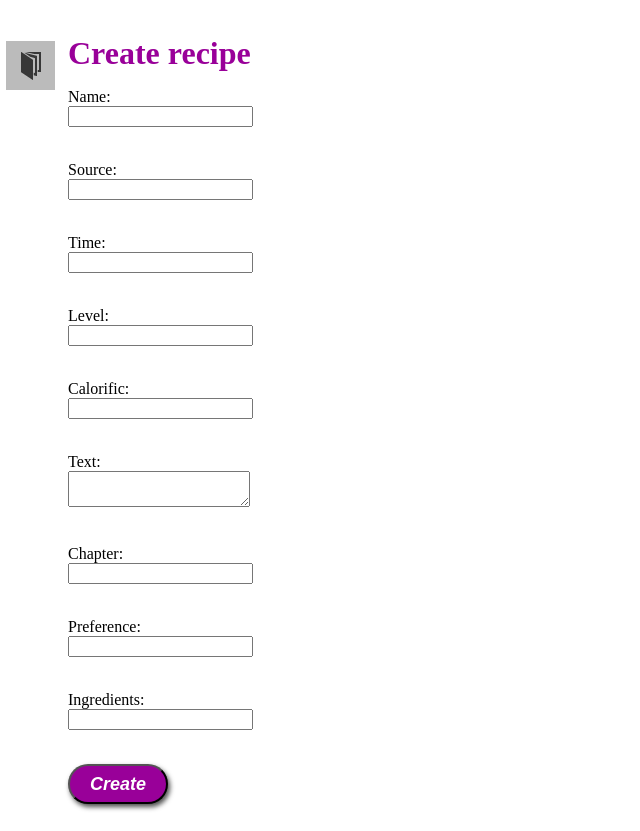
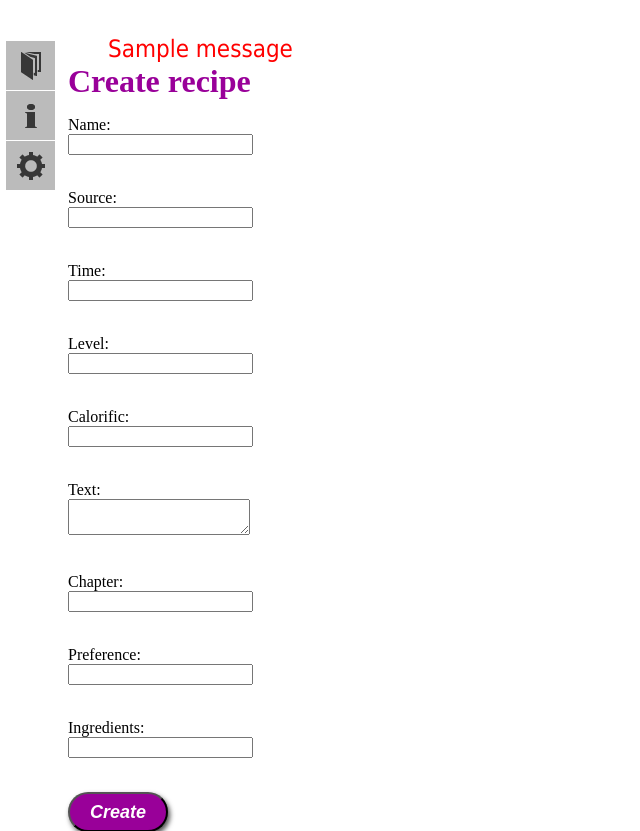
Before and after one commit to Marqueeze/PRBD-CookBook, a Flask app: page /create/recipe in a window 1280 px wide. Shown: the top 831 px of the page, without its empty margins (0-640 px from the left). Run offline with Flask 2, Linux system fonts and the light colour scheme; one stand-in notice (Sample message) is shown.

Commit message:
Done Statistics, foolcheck and Search. ?TODO? User-friendly UI (please no)

```diff
--- a/app.py
+++ b/app.py
@@ -14,18 +14,29 @@ instance_dict = {
     "recipe": Recipe,
     "ingredient": Ingredient,
     "preference": Preference
+    }
+
+statistics_dict = {
+    "chapter": len(Chapter.query.all()),
+    "recipe": len(Recipe.query.all()),
+    "ingredient": len(Ingredient.query.all()),
+    "preference": len(Preference.query.all())
 }
 
 
 @app.route("/create/<instance>", methods=["GET", "POST"])
 def create(instance):
-    form = form_dict[instance.lower()]
-    form = form()
-    if form.validate_on_submit():
-        form.create_instance()
-        flash('{} added successfully'.format(instance.capitalize()))
-        return redirect(url_for('index'))
-    return render_template("create.html", form=form, instance=instance.lower())
+    try:
+        form = form_dict[instance.lower()]
+        form = form()
+        if form.validate_on_submit():
+            form.create_instance()
+            flash('{} added successfully'.format(instance.capitalize()))
+            return redirect(url_for('index'))
+        return render_template("create.html", form=form, instance=instance.lower(), statistics_dict=statistics_dict)
+    except Exception:
+        flash("An Error while creating")
+        return redirect(url_for("index"))
 
 
 @app.route('/', methods=['GET', 'POST'])
@@ -36,35 +47,58 @@ def index():
         "ingredient": Ingredient.query.all(),
         "preference": Preference.query.all()
     }
-    return render_template("tables.html", contents_dict=contents_dict)
+    return render_template("tables.html", contents_dict=contents_dict, statistics_dict=statistics_dict)
 
 
 @app.route('/change/<chtype>/<changing>', methods=['GET', 'POST'])
 def change(changing, chtype):
+    try:
+        contents_dict = {
+            "chapter": Chapter.query.all(),
+            "recipe": Recipe.query.all(),
+            "ingredient": Ingredient.query.all(),
+            "preference": Preference.query.all()
+        }
+        form = form_dict[chtype]
+        form = form()
+        if form.validate_on_submit():
+            form.create_instance(_id=changing)
+            flash('{} changed successfully'.format(chtype.capitalize()))
+            return redirect(url_for('index'))
+        for i in range(len(form)):
+            form.get_item(i).data = instance_dict[chtype].query.get(int(changing)).get_item(i)
+        return render_template("change.html", form=form, index=int(changing), chtype=chtype, contents_dict=contents_dict,
+                               statistics_dict=statistics_dict)
+    except Exception:
+        flash("An Error while Changing")
+        return redirect(url_for('index'))
+
+
+@app.route('/delete/<chtype>/<deleting>', methods=['GET', 'POST'])
+def delete(deleting, chtype):
+    try:
+        inst = instance_dict[chtype].query.get(deleting)
+        db.session.delete(inst)
+        db.session.commit()
+    except Exception:
+        flash("An Error while deleting")
+    return redirect(url_for('index'))
+
+
+@app.route("/find/<instance>", methods=["GET", "POST"])
+def find(instance):
     contents_dict = {
         "chapter": Chapter.query.all(),
         "recipe": Recipe.query.all(),
         "ingredient": Ingredient.query.all(),
         "preference": Preference.query.all()
     }
-    form = form_dict[chtype]
+    form = form_dict[instance.lower()]
     form = form()
     if form.validate_on_submit():
-        form.create_instance(_id=changing)
-        flash('{} changed successfully'.format(chtype.capitalize()))
+        flash(instance.lower().capitalize()+'s: '+', '.join(list(str(x.id) for x in form.finder(contents_dict[instance]))))
         return redirect(url_for('index'))
-    for i in range(len(form)):
-        form.get_item(i).data = instance_dict[chtype].query.get(int(changing)).get_item(i)
-    return render_template("change.html", form=form, index=int(changing), chtype=chtype, contents_dict=contents_dict)
-
-
-@app.route('/delete/<chtype>/<deleting>', methods=['GET', 'POST'])
-def delete(deleting, chtype):
-    inst = instance_dict[chtype].query.get(deleting)
-    db.session.delete(inst)
-    db.session.commit()
-    return redirect(url_for('index'))
-
+    return render_template("create.html", form=form, instance=instance, statistics_dict=statistics_dict)
 
 
 def Clear_DB():
--- a/forms.py
+++ b/forms.py
@@ -1,14 +1,34 @@
 from flask_wtf import Form
-from wtforms import StringField, TextAreaField, BooleanField, IntegerField, FloatField
-from wtforms.validators import DataRequired, Email, EqualTo, Length, AnyOf, Regexp, Optional, NoneOf, URL
+from wtforms import StringField, TextAreaField, IntegerField
+from wtforms.validators import AnyOf, Regexp, NoneOf, URL, Optional
 from models import *
 
 
-class RecipeForm(Form):
+class Finder(Form):
     id = IntegerField('id', validators=[Regexp("\d*", message="Id must be an integer")])
     name = StringField('name',
                        validators=[NoneOf(['"', "'", ";", "/", "\\"], message="\", ', ;, /, \\ are not allowed")])
-    source = StringField('source', validators=[URL(message="Source must be an URL")])
+
+    def get_item(self, i):
+        return {
+            0: self.id,
+            1: self.name,
+            2: self.recipe
+        }[i]
+
+    def finder(self, contents: list):
+        for i in range(len(self)):
+            if self.get_item(i).data:
+                # contents = list(filter(lambda x: x.get_item(i) == self.get_item(i).data, contents))
+                contents = list(filter(lambda x: str(self.get_item(i).data) in str(x.get_item(i)), contents))
+        return contents
+
+    def __len__(self):
+        return 3
+
+
+class RecipeForm(Finder):
+    source = StringField('source', validators=[URL(message="Source must be an URL"), Optional()])
     time = StringField('time', validators=[Regexp(".*")])
     level = StringField('level', validators=[Regexp("\d*", message="Level must be an integer")])
     calorific = StringField('calorific', validators=[Regexp("\d*", message="Calorific must be an integer")])
@@ -99,18 +119,8 @@ class RecipeForm(Form):
             raise (Exception("Wrong recipe adding"))
 
 
-class IngredientForm(Form):
-    id = IntegerField('id', validators=[Regexp("\d*", message="Id must be an integer")])
-    name = StringField('name',
-                       validators=[NoneOf(['"', "'", ";", "/", "\\"], message="\", ', ;, /, \\ are not allowed")])
+class IngredientForm(Finder):
     recipe = StringField('recipe', validators=[Regexp(".*")])
-
-    def get_item(self, i):
-        return {
-            0: self.id,
-            1: self.name,
-            2: self.recipe
-        }[i]
 
     def create_instance(self, _id=0):
         if _id == 0:
@@ -124,6 +134,7 @@ class IngredientForm(Form):
 
     def filler(self, i):
         if i:
+            added = []
             for t in self.recipe.data.lower().replace(',', '').split(' '):
                 r = Recipe.query.filter_by(name=t.lower()).first()
                 if r:
@@ -134,27 +145,18 @@ class IngredientForm(Form):
                         r.rec_ingr.append(tmp)
                         db.session.add(tmp)
                         db.session.add(r)
+                        added.append(tmp)
+            for rec_ingr in i.rec_ingr:
+                if rec_ingr not in added:
+                    db.session.delete(rec_ingr)
             db.session.add(i)
             db.session.commit()
         else:
             raise (Exception("Wrong ingredient adding"))
 
-    def __len__(self):
-        return 3
 
-
-class PreferenceForm(Form):
-    id = IntegerField('id', validators=[Regexp("\d*", message="Id must be an integer")])
-    name = StringField('name',
-                       validators=[NoneOf(['"', "'", ";", "/", "\\"], message="\", ', ;, /, \\ are not allowed")])
+class PreferenceForm(Finder):
     recipe = StringField('recipe', validators=[Regexp(".*")])
-
-    def get_item(self, i):
-        return {
-            0: self.id,
-            1: self.name,
-            2: self.recipe
-        }[i]
 
     def create_instance(self, _id=0):
         if _id == 0:
@@ -168,6 +170,7 @@ class PreferenceForm(Form):
 
     def filler(self, p):
         if p:
+            added = []
             for t in self.recipe.data.lower().replace(',', '').split(' '):
                 r = Recipe.query.filter_by(name=t.lower()).first()
                 if r:
@@ -178,27 +181,18 @@ class PreferenceForm(Form):
                         r.rec_pref.append(tmp)
                         db.session.add(tmp)
                         db.session.add(r)
+                        added.append(tmp)
+            for rec_pref in p.rec_pref:
+                if rec_pref not in added:
+                    db.session.delete(rec_pref)
             db.session.add(p)
             db.session.commit()
         else:
             raise (Exception("Wrong ingredient adding"))
 
-    def __len__(self):
-        return 3
 
-
-class ChapterForm(Form):
-    id = IntegerField('id', validators=[Regexp("\d*", message="Id must be an integer")])
-    name = StringField('name',
-                       validators=[NoneOf(['"', "'", ";", "/", "\\"], message="\", ', ;, /, \\ are not allowed")])
+class ChapterForm(Finder):
     recipe = StringField('recipe', validators=[Regexp(".*")])
-
-    def get_item(self, i):
-        return {
-            0: self.id,
-            1: self.name,
-            2: self.recipe
-        }[i]
 
     def create_instance(self, _id=0):
         if _id == 0:
@@ -212,16 +206,19 @@ class ChapterForm(Form):
 
     def filler(self, c):
         if c:
+            added = []
             for t in self.recipe.data.lower().replace(',', '').split(' '):
-                r = Recipe.query.filter_by(name=t.lower()).first()
-                if r:
-                    r.chapter_id = c.id
-                    c.recipes.append(r)
-                    db.session.add(r)
+                rs = Recipe.query.filter_by(name=t.lower()).all()
+                if rs:
+                    for r in rs:
+                        r.chapter_id = c.id
+                        c.recipes.append(r)
+                        db.session.add(r)
+                        added.append(r)
+            for r in c.recipes:
+                if r not in added:
+                    db.session.delete(r)
             db.session.add(c)
             db.session.commit()
         else:
             raise (Exception("Wrong chapter adding"))
-
-    def __len__(self):
-        return 3
--- a/models.py
+++ b/models.py
@@ -37,7 +37,7 @@ class Chapter(db.Model):
     id = db.Column(db.Integer, primary_key=True)
     name = db.Column(db.TEXT(16), index=True, unique=True)
 
-    recipes = db.relationship("Recipe", cascade='all')
+    recipes = db.relationship("Recipe")
 
     def __init__(self, name):
         self.name = name
--- a/static/css/main.css
+++ b/static/css/main.css
@@ -176,7 +176,7 @@ body{
 	background: url(/static/images/paper.png) center no-repeat;
 }
 
-.change-info a:first-child:before{
+.find a:first-child:before{
 	background: url(/static/images/info.png) center no-repeat;
 }
 
--- a/templates/base.html
+++ b/templates/base.html
@@ -6,6 +6,15 @@
     <title>Main</title>
 </head>
 <body>
+    {% with messages = get_flashed_messages() %}
+		{% if messages %}
+		<ul id="flashed">
+			{% for message in messages %}
+				<span class="error">{{message}}</span>
+			{% endfor %}
+		</ul>
+		{% endif %}
+	{% endwith %}
     <div id='menu'>
 		<ul class="menu">
 			<li class="subject">
@@ -15,6 +24,20 @@
                 <a href="/create/recipe">Recipe</a>
 				<a href="/create/ingredient">Ingredient</a>
 			</li>
+            <li class="find">
+                <a>Find</a>
+				<a href="/find/chapter">Chapter</a>
+                <a href="/find/preference">Preference</a>
+                <a href="/find/recipe">Recipe</a>
+				<a href="/find/ingredient">Ingredient</a>
+            </li>
+            <li class="settings">
+                <a>Statistics</a>
+				<a>Chapter count: {{ statistics_dict['chapter'] }}</a>
+                <a>Preference count: {{ statistics_dict['preference'] }}</a>
+                <a>Recipe  count: {{ statistics_dict['recipe'] }}</a>
+				<a>Ingredient  count: {{ statistics_dict['ingredient'] }}</a>
+            </li>
 		</ul>
 	</div>
     {% block form %}{% endblock %}
--- a/templates/tables.html
+++ b/templates/tables.html
@@ -1,6 +1,7 @@
 {% extends "base.html" %}
 
 {% block form %}
+<h1>RECIPES</h1><br>
 <table class="recipe">
 <tr><th>ID</th><th>Name</th><th>Source</th><th>Time</th><th>Level</th><th>Calorific</th><th>Text</th><th>Chapter</th>
     <th>Ingredient</th><th>Preference</th></tr>
@@ -15,6 +16,7 @@
 {% endfor %}
 </table>
 
+<h1>CHAPTERS</h1><br>
 <table class="chapter">
 <tr><th>ID</th><th>Name</th><th>Recipes</th>
 {% for chapter in contents_dict["chapter"] %}
@@ -28,6 +30,7 @@
 {% endfor %}
 </table>
 
+<h1>PREFERENCES</h1><br>
 <table class="preference">
 <tr><th>ID</th><th>Name</th><th>Recipes</th>
 {% for preference in contents_dict["preference"] %}
@@ -41,6 +44,7 @@
 {% endfor %}
 </table>
 
+<h1>INGREDIENTS</h1><br>
 <table class="ingredient">
 <tr><th>ID</th><th>Name</th><th>Recipes</th>
 {% for ingredient in contents_dict["ingredient"] %}
```
Also changed, not shown: app.db.
